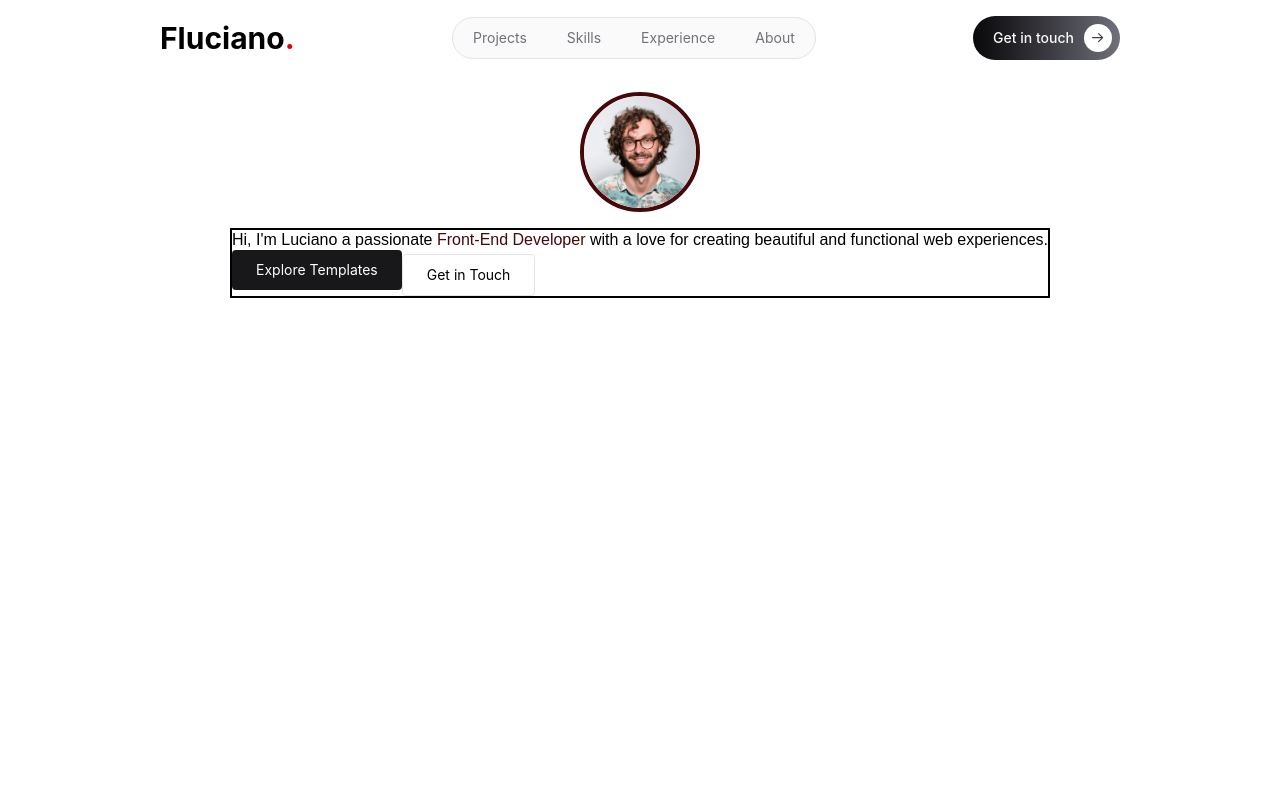
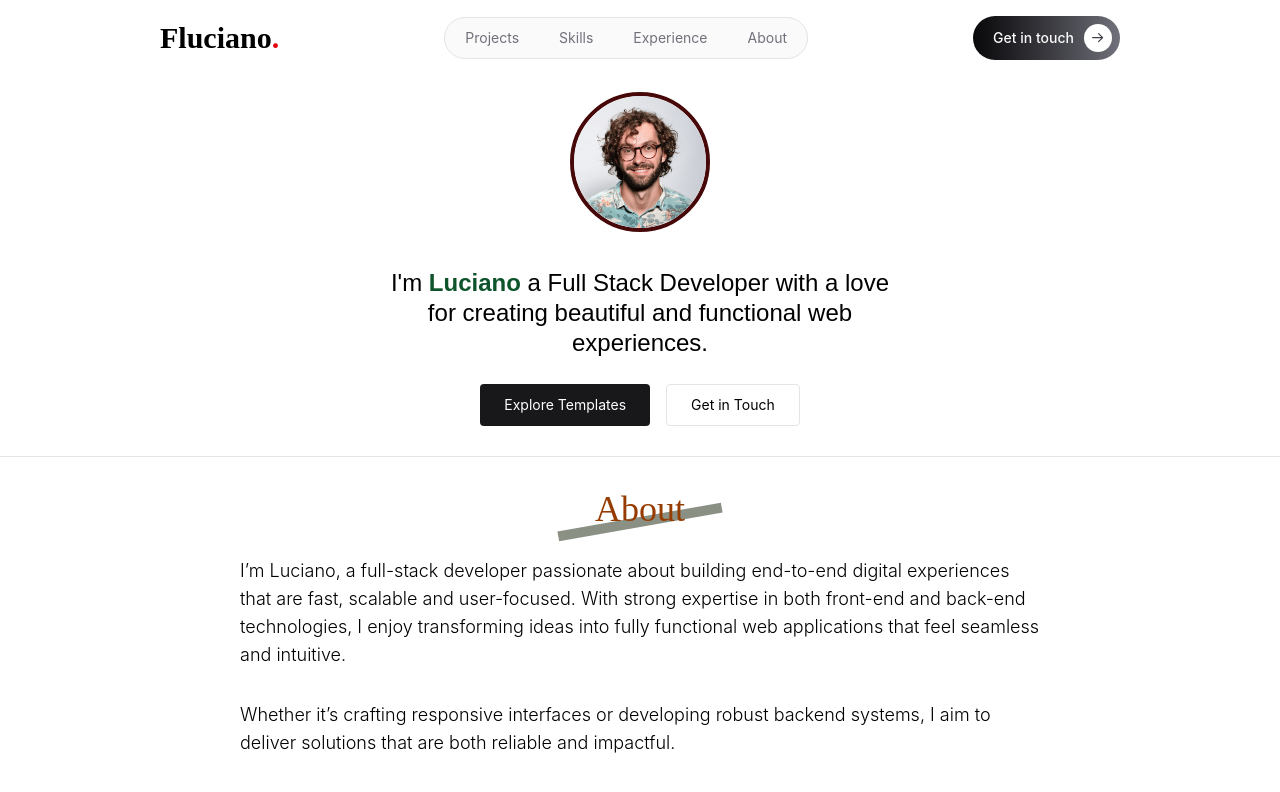
Before and after one commit to lucianofelician0/meu-portifolio, a React (Vite) app: page / in a window 1280 px wide. Shown: the top 792 px of the page. Built offline with nearby package versions, Linux system fonts and the light colour scheme.

Commit message:
adicionamos a pasta ui, componentes de Titulos, arquivo data.ts e pacote lucide-icons

```diff
--- a/package.json
+++ b/package.json
@@ -11,6 +11,7 @@
   },
   "dependencies": {
     "@tailwindcss/vite": "^4.3.3",
+    "lucide-react": "^1.57.0",
     "react": "^19.2.8",
     "react-dom": "^19.2.8",
     "react-router": "^8.4.0",
--- a/src/components/AboutMe.tsx
+++ b/src/components/AboutMe.tsx
@@ -1,23 +1,23 @@
+import {Titlies} from './ui/Titlies'
+import{navItems} from '@/data'
 export default function AboutMe() {
   return (
-    <section id="AboutMe" className="about--section">
-      <div className="about--section--img">
-        <img src="./img/about-me.png" alt="About Me" />
-      </div>
-      <div className="hero--section--content--box about--section--box">
-        <div className="hero--section--content">
-          <p className="section--title">About</p>
-          <h1 className="skills-section--heading">About Me</h1>
-          <p className="hero--section-description">
-            Lorem ipsum dolor sit amet consectetur adipisicing elit. Autem
-            officiis sit debitis omnis harum sed veniam quasi dicta accusamus
-            recusandae? Voluptatem, reprehenderit alias? Eligendi aperiam
-            tempora numquam sint odit optio.
+    <section className="w-full md:w-[70%] mx-auto">
+      <div className="">
+        <div className=" p-8">
+          <Titlies info={navItems} />
+
+          <p className="text-left mt-3 font-light text-lg p-4 ">
+            I’m Luciano, a full-stack developer passionate about building
+            end-to-end digital experiences that are fast, scalable and
+            user-focused. With strong expertise in both front-end and back-end
+            technologies, I enjoy transforming ideas into fully functional web
+            applications that feel seamless and intuitive.
           </p>
-          <p className="hero--section-description">
-            Lorem ipsum dolor sit amet consectetur adipisicing elit. Autem
-            officiis sit debitis omnis harum sed veniam quasi dicta accusamus
-            recusandae?
+          <p className="text-left font-light text-lg p-4">
+            Whether it’s crafting responsive interfaces or developing robust
+            backend systems, I aim to deliver solutions that are both reliable
+            and impactful.
           </p>
         </div>
       </div>
--- a/src/components/Avatar.tsx
+++ b/src/components/Avatar.tsx
@@ -1,6 +1,6 @@
 import avarImg from "@/assets/img/profile-pic.png"
 export const Avatar = () => {
   return (
-    <img className="border-4 rounded-full border-red-950 w-30 h-30 "  src={avarImg} alt="Avatar" />
+    <img className="border-4 rounded-full border-red-950 w-35 h-35 "  src={avarImg} alt="Avatar" />
   )
 }
--- a/src/components/HeroSection.tsx
+++ b/src/components/HeroSection.tsx
@@ -3,17 +3,16 @@ import { Avatar } from "./Avatar";
 export default function HeroSection() {
   return (
     <section className="h-full">
-      <div className="flex flex-col items-center h-screen">
+      <div className="flex flex-col items-center">
         <div className="p-4">
           <Avatar />
         </div>
-        <div className="border-2 ">
-          <h1 className="font-poppins  leading-tight">
-            Hi, I'm <span className="">Luciano</span> a passionate{" "}
-            <span className="text-red-950">Front-End Developer</span> with a
+        <div className=" p-5 max-w-xl mx-auto">
+          <h1 className="font-poppins  text-2xl text-center pb-4 px-4 leading-tight">
+             I'm <span className="text-green-900 font-bold">Luciano</span> a Full Stack Developer with a
             love for creating beautiful and functional web experiences.
           </h1>
-          <div className="">
+          <div className="p-2.5 flex justify-center   gap-4 mx-auto w-full ">
             <button className="bg-zinc-900 hover:bg-zinc-800 text-white px-6 py-2.5 rounded-sm text-sm transition cursor-pointer group">
               <div className="relative overflow-hidden">
                 <span className="block transition-transform duration-200 group-hover:-translate-y-full">
@@ -30,6 +29,7 @@ export default function HeroSection() {
           </div>
         </div>
       </div>
+      <hr className="border-zinc-200" />
     </section>
   );
 }
--- a/src/components/Navbar.tsx
+++ b/src/components/Navbar.tsx
@@ -1,12 +1,13 @@
-import React from 'react';
+import React from 'react'
+import { navItems } from '@/data'
 export const Navbar = () => {
     const [menuOpen, setMenuOpen] = React.useState(false)
-    const navItems = ['Projects', 'Skills', 'Experience', 'About'];
+
 
     return (
         <>
             <nav className="bg-white px-6 md:px-12 lg:px-24 xl:px-40 py-4 flex items-center justify-between relative">
-                <a className='text-3xl font-bold' href="https://prebuiltui.com">
+                <a className='text-3xl font-honk font-bold' href="https://prebuiltui.com">
                 Fluciano<span className="text-red-600">.</span>
                 </a>
 
--- a/src/components/pages/Home.tsx
+++ b/src/components/pages/Home.tsx
@@ -1,10 +1,12 @@
 import {Navbar} from "@/components/Navbar"
 import HeroSection from "../HeroSection"
+import AboutMe from "@/components/AboutMe"
 export const Home = () => {
   return (
     <div>
         <Navbar />
         <HeroSection />
+        <AboutMe />
     </div>
   )
 }
--- /dev/null
+++ b/src/components/ui/Titlies.tsx
@@ -0,0 +1,13 @@
+interface TitliesProps {
+  info: string[];
+}
+
+export const Titlies = ({ info }: TitliesProps) => {
+
+    let [,,,firstItem] = info;
+  return (
+    <h1 className="pseudo  relative  z-1 font-honk text-amber-800 font-extralight text-4xl text-center ">
+      {firstItem}
+    </h1>
+  );
+};
--- /dev/null
+++ b/src/data.tsx
@@ -0,0 +1,2 @@
+
+export const navItems = ['Projects', 'Skills', 'Experience', 'About'];
--- a/src/index.css
+++ b/src/index.css
@@ -1,5 +1,22 @@
 @import "tailwindcss";
 @import url('https://fonts.googleapis.com/css2?family=Poppins:ital,wght@0,100;0,200;0,300;0,400;0,500;0,600;0,700;0,800;0,900;1,100;1,200;1,300;1,400;1,500;1,600;1,700;1,800;1,900&display=swap');
+
+@import url('https://fonts.googleapis.com/css2?family=Honk:MORF@15&display=swap');
+.pseudo::after {
+  content: "";
+  position: absolute;
+  bottom: 2px;
+  left: 40%;
+  transform: translateX(-50%);
+  width: 20%;
+  height: 10px;
+  background-color: #1320087e; /* Amber color */
+   transform: rotate(-10deg);
+   z-index: -1;
+
+}
+
 @theme {
   --font-poppins: "Poppins", sans-serif;
+  --font-honk: "Honk", cursive;
 }
```
Also changed, not shown: src/assets/img/bg.png (added), 1 other file (tests, documents, lock files or other folders).
